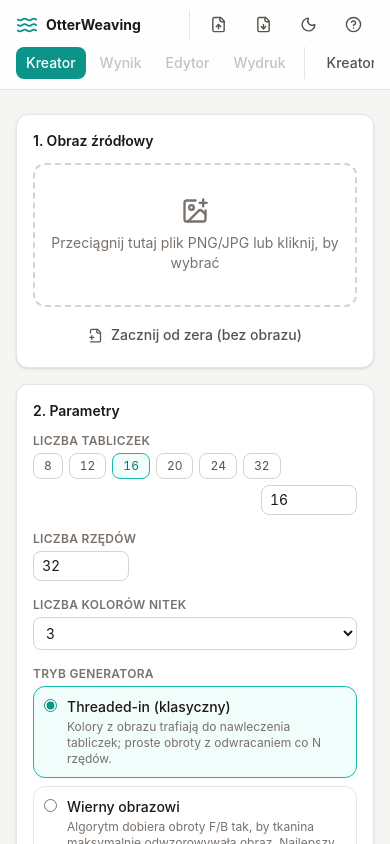
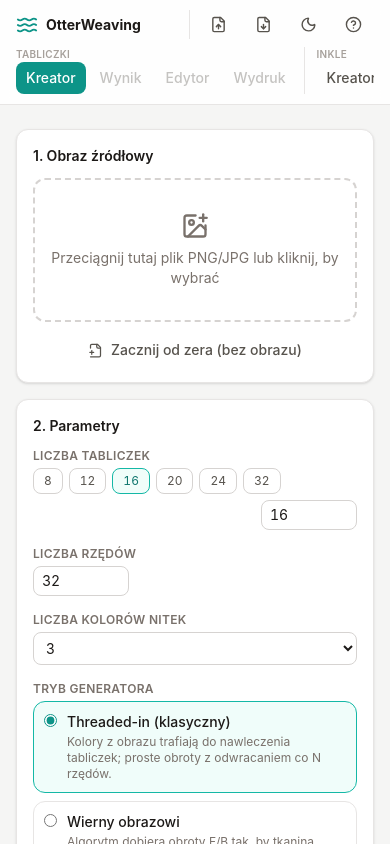
Before and after one commit to Kabrut/OtterWeaving, a React (Vite) app: page / in a window 390 px wide. Shown: the top 844 px of the page. Built offline with nearby package versions, Linux system fonts and the light colour scheme.

Commit message:
Show tab group labels on mobile

```diff
--- a/src/App.tsx
+++ b/src/App.tsx
@@ -130,7 +130,7 @@ export default function App() {
                   groupIndex > 0 ? ' border-l border-stone-200 pl-3 dark:border-stone-800' : ''
                 }`}
               >
-                <span className="hidden text-[10px] font-semibold tracking-wide text-stone-400 uppercase sm:block dark:text-stone-500">
+                <span className="text-[10px] font-semibold tracking-wide text-stone-400 uppercase dark:text-stone-500">
                   {group.label}
                 </span>
                 <div className="flex items-center gap-1">
```
